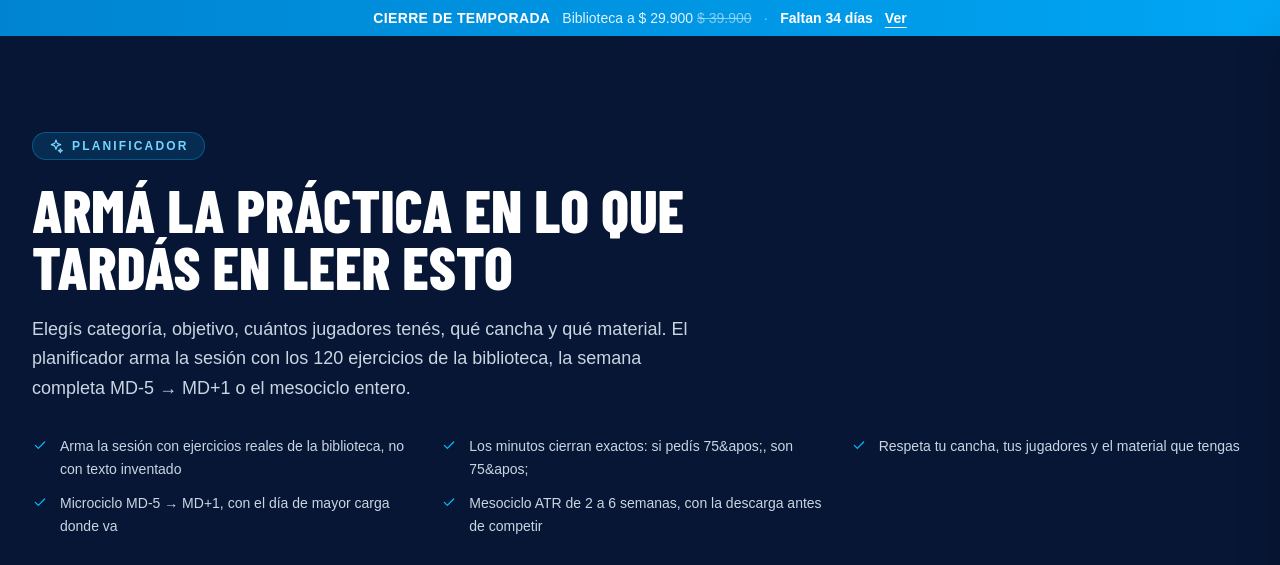
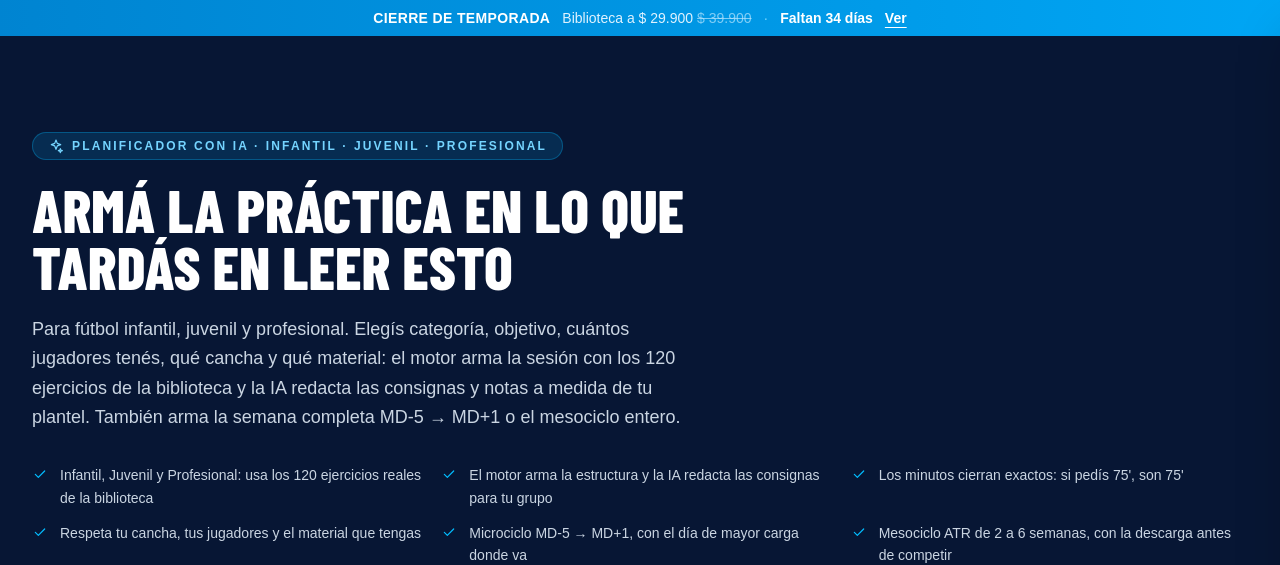
Before and after one commit to Alejaque/Web-Profe.-Ramela, a Next.js app: page /planificador in a window 1280 px wide. Shown: the top 565 px of the page. Built offline with nearby package versions, Linux system fonts and the light colour scheme; no server answers; a web font is replaced by a local one.

Commit message:
Actualiza leyendas del planificador con IA y suma el nivel Profesional
Co-authored-by: arena-agent <297053741+arena-agent@users.noreply.github.com>

```diff
--- a/src/app/layout.tsx
+++ b/src/app/layout.tsx
@@ -26,11 +26,11 @@ const script = localFont({
 export const metadata: Metadata = {
   title: "Profe. Alejandro Ramela | Cursos de formación en fútbol",
   description:
-    "Cursos de Fútbol Infantil y Juvenil en oferta de lanzamiento. Guías, diagramas, sesiones y planillas de planificación. Pack de los dos cursos disponible.",
+    "Cursos de Fútbol Infantil, Juvenil y Profesional, Biblioteca de 120 ejercicios y Planificador de entrenamientos con IA. Guías, diagramas, sesiones y planillas.",
   openGraph: {
     title: "Profe. Alejandro Ramela | Cursos de formación en fútbol",
     description:
-      "Formación en Fútbol Infantil y Juvenil: metodología, modelo de juego, sesiones con diagramas y planificación. Elegí un curso o el pack de los dos.",
+      "Formación en Fútbol Infantil, Juvenil y Profesional, Biblioteca de 120 ejercicios y Planificador con IA. Elegí un curso, una herramienta o el pack.",
     locale: "es_AR",
     type: "website",
   },
--- a/src/app/planificador/page.tsx
+++ b/src/app/planificador/page.tsx
@@ -15,21 +15,22 @@ import { cuantoFalta } from "@/lib/ofertas";
 import { tieneAcceso } from "@/lib/planificador/acceso";
 
 export const metadata: Metadata = {
-  title: "Planificador de entrenamientos | Profe. Alejandro Ramela",
+  title: "Planificador de entrenamientos con IA | Profe. Alejandro Ramela",
   description:
-    "Armá sesiones, microciclos MD-5 a MD+1 y mesociclos ATR con los 120 ejercicios de la biblioteca. Los minutos cierran exactos. Bajalo en PDF y Excel.",
+    "Armá sesiones, microciclos MD-5 a MD+1 y mesociclos ATR para fútbol infantil, juvenil y profesional con los 120 ejercicios de la biblioteca e inteligencia artificial. Los minutos cierran exactos. Bajalo en PDF y Excel.",
   openGraph: {
-    title: "Planificador de entrenamientos | Profe. Alejandro Ramela",
+    title: "Planificador de entrenamientos con IA | Profe. Alejandro Ramela",
     description:
-      "Sesiones, microciclos y mesociclos armados con los 120 ejercicios de la biblioteca. Los minutos cierran exactos.",
+      "Sesiones, microciclos y mesociclos para infantil, juvenil y profesional con los 120 ejercicios de la biblioteca y redacción con IA. Los minutos cierran exactos.",
     locale: "es_AR",
     type: "website",
   },
 };
 
 const QUE_HACE = [
-  "Arma la sesión con ejercicios reales de la biblioteca, no con texto inventado",
-  "Los minutos cierran exactos: si pedís 75&apos;, son 75&apos;",
+  "Infantil, Juvenil y Profesional: usa los 120 ejercicios reales de la biblioteca",
+  "El motor arma la estructura y la IA redacta las consignas para tu grupo",
+  "Los minutos cierran exactos: si pedís 75', son 75'",
   "Respeta tu cancha, tus jugadores y el material que tengas",
   "Microciclo MD-5 → MD+1, con el día de mayor carga donde va",
   "Mesociclo ATR de 2 a 6 semanas, con la descarga antes de competir",
@@ -53,15 +54,16 @@ export default async function PlanificadorPage({
             <div className="mx-auto max-w-7xl">
               <p className="inline-flex items-center gap-2 rounded-full bg-sky-500/15 px-4 py-1.5 text-xs font-bold uppercase tracking-[0.18em] text-sky-300 ring-1 ring-inset ring-sky-400/30">
                 <SparkIcon className="h-4 w-4" />
-                Planificador
+                Planificador con IA · Infantil · Juvenil · Profesional
               </p>
               <h1 className="mt-5 max-w-3xl font-display text-5xl font-extrabold uppercase leading-[0.95] sm:text-6xl">
                 Armá la práctica en lo que tardás en leer esto
               </h1>
               <p className="mt-5 max-w-2xl text-lg leading-relaxed text-slate-300">
-                Elegís categoría, objetivo, cuántos jugadores tenés, qué cancha y qué material.
-                El planificador arma la sesión con los 120 ejercicios de la biblioteca, la semana
-                completa MD-5 → MD+1 o el mesociclo entero.
+                Para fútbol infantil, juvenil y profesional. Elegís categoría, objetivo, cuántos
+                jugadores tenés, qué cancha y qué material: el motor arma la sesión con los 120
+                ejercicios de la biblioteca y la IA redacta las consignas y notas a medida de tu
+                plantel. También arma la semana completa MD-5 → MD+1 o el mesociclo entero.
               </p>
 
               <ul className="mt-8 grid gap-3 sm:grid-cols-2 lg:grid-cols-3">
--- a/src/components/sections/AiPlanner.tsx
+++ b/src/components/sections/AiPlanner.tsx
@@ -15,7 +15,7 @@ const steps = [
   },
   {
     title: "Decile con qué contás",
-    text: "Objetivo, duración, cuántos jugadores tenés, qué cancha y qué material. Nada de eso se asume.",
+    text: "Objetivo, duración, cuántos jugadores tenés, qué cancha y qué material. El motor elige los ejercicios y la IA redacta la consigna para tu grupo.",
   },
   {
     title: "Llevate la planificación",
@@ -48,16 +48,18 @@ export function AiPlanner({ product }: { product?: Product }) {
         <div>
           <p className="inline-flex items-center gap-2 rounded-full bg-sky-100 px-4 py-1.5 text-xs font-bold uppercase tracking-[0.18em] text-sky-700">
             <SparkIcon className="h-4 w-4" />
-            Planificador
+            Planificador con IA · Infantil · Juvenil · Profesional
           </p>
           <h2 className="mt-4 font-display text-5xl font-extrabold uppercase leading-[0.95] sm:text-6xl">
             Dejá de armar la práctica a mano
           </h2>
           <p className="mt-5 text-lg leading-relaxed text-slate-600">
-            Elegís categoría, objetivo, cancha, jugadores y material. El planificador arma la
-            sesión con los 120 ejercicios de la biblioteca, y los minutos{" "}
-            <strong className="font-semibold text-[#071634]">cierran exactos</strong>: si pedís 60,
-            son 60. También arma la semana completa y el mesociclo entero.
+            Para <strong className="font-semibold text-[#071634]">fútbol infantil, juvenil y profesional</strong>.
+            Elegís categoría, objetivo, cancha, jugadores y material: el motor arma la
+            sesión con los 120 ejercicios de la biblioteca para que los minutos{" "}
+            <strong className="font-semibold text-[#071634]">cierren exactos</strong> (si pedís 60,
+            son 60) y la IA redacta las consignas a medida de tu plantel. También arma la semana
+            completa y el mesociclo entero.
           </p>
 
           <ol className="mt-9 space-y-6">
@@ -141,8 +143,9 @@ export function AiPlanner({ product }: { product?: Product }) {
             </ul>
 
             <p className="border-t border-white/10 px-6 py-3 text-xs text-slate-400">
-              Esta sesión la armó el planificador recién, con los ejercicios de la biblioteca.
-              Entrá y armá la tuya: es gratis mirarla todas las veces que quieras.
+              Esta sesión la armó el motor recién con los ejercicios de la biblioteca, y la IA
+              redacta las consignas para tu grupo. Entrá y armá la tuya: es gratis mirarla todas las
+              veces que quieras.
             </p>
           </div>
         </div>
--- a/src/components/sections/Catalog.tsx
+++ b/src/components/sections/Catalog.tsx
@@ -16,9 +16,9 @@ export function Catalog({ products }: { products: Product[] }) {
           <p className="text-xs font-bold uppercase tracking-[0.2em] text-amber-300">Ofertas de lanzamiento</p>
           <h2 className="mt-3 font-display text-5xl font-extrabold uppercase leading-[0.95] sm:text-6xl">Elegí tu formación</h2>
           <p className="mt-5 text-lg text-slate-300">
-            Infantil, Juvenil, Profesional y la Biblioteca de Material ya están disponibles.
-            Elegí uno o llevate Infantil + Juvenil en el pack, que sale menos que los dos sueltos.
-            Pago único, material digital y precios en pesos argentinos.
+            Infantil, Juvenil, Profesional, la Biblioteca de Material y el Planificador con IA ya
+            están disponibles. Elegí uno o llevate Infantil + Juvenil en el pack, que sale menos que
+            los dos sueltos. Pago único, material digital y precios en pesos argentinos.
           </p>
         </div>
         {products.length === 0 ? (
--- a/src/components/sections/Faq.tsx
+++ b/src/components/sections/Faq.tsx
@@ -11,7 +11,7 @@ const faqs = [
   },
   {
     q: "¿Puedo comprar sólo un curso o conviene el pack?",
-    a: "Comprás lo que quieras por separado: Infantil, Juvenil, Profesional o la Biblioteca de Material de Entrenamiento. Cada uno se paga una sola vez y es tuyo para siempre. Si querés Infantil y Juvenil, el Pack te sale $4.900 menos que comprarlos sueltos. El Planificador IA y el Pack Completo, que va a reunir todo en un solo precio, todavía están en preparación.",
+    a: "Comprás lo que quieras por separado: Infantil, Juvenil, Profesional, la Biblioteca de Material de Entrenamiento o el Planificador con IA. Cada uno se paga una sola vez y es tuyo para siempre. Si querés Infantil y Juvenil, el Pack te sale $4.900 menos que comprarlos sueltos. El Pack Completo, que va a reunir todo en un solo precio, todavía está en preparación.",
   },
   {
     q: "¿Tengo un beneficio si ya compré el Infantil?",
@@ -27,7 +27,7 @@ const faqs = [
   },
   {
     q: "¿Necesito conocimientos de tecnología para usar el Planificador IA?",
-    a: "No. Elegís la categoría, el objetivo, la duración y la cantidad de jugadores, y la herramienta te arma la planificación para que la ajustes a tu manera.",
+    a: "No. Elegís el nivel (infantil, juvenil o profesional), el objetivo, la duración, el espacio, el material y la cantidad de jugadores: el motor arma la sesión con los 120 ejercicios de la biblioteca cerrando los minutos exactos, y la IA redacta las consignas para tu grupo. Podés probarlo gratis en la web todas las veces que quieras.",
   },
 ];
 
--- a/src/components/sections/Hero.tsx
+++ b/src/components/sections/Hero.tsx
@@ -31,7 +31,7 @@ export function Hero({ fromPrice }: { fromPrice: number | null }) {
         <div>
           <p className="inline-flex items-center gap-2 rounded-full bg-white/10 px-4 py-1.5 text-xs font-bold uppercase tracking-[0.18em] text-sky-300 ring-1 ring-white/15">
             <span className="h-1.5 w-1.5 rounded-full bg-sky-400" />
-            Infantil · Juvenil · Profesional · Biblioteca
+            Infantil · Juvenil · Profesional · Biblioteca · Planificador IA
           </p>
 
           <h1 className="mt-6 font-display text-[3.4rem] font-extrabold uppercase leading-[0.92] tracking-tight sm:text-7xl lg:text-[5.6rem]">
@@ -41,7 +41,7 @@ export function Hero({ fromPrice }: { fromPrice: number | null }) {
 
           <p className="mt-7 max-w-xl text-lg leading-relaxed text-slate-300">
             Ya podés formarte en <strong className="font-semibold text-white">Fútbol Infantil, Juvenil y Profesional</strong>,
-            o llevarte la Biblioteca con 120 ejercicios listos para usar.
+            llevarte la Biblioteca con 120 ejercicios o armar tus prácticas en el Planificador con IA.
             Guías, diagramas y planillas para enseñar y planificar de los 6 años a la primera división.
           </p>
 
@@ -63,7 +63,7 @@ export function Hero({ fromPrice }: { fromPrice: number | null }) {
 
           <ul className="mt-9 flex flex-col gap-3 text-sm font-medium text-slate-300 sm:flex-row sm:flex-wrap sm:gap-x-7">
             {[
-              "Infantil y Juvenil disponibles",
+              "Infantil, Juvenil y Profesional disponibles",
               "Muestras gratis de los 3 cursos",
               fromPrice ? `Desde ${formatARS(fromPrice)}` : "Precios en pesos argentinos",
             ].map((item) => (
--- a/src/lib/catalog-seed.ts
+++ b/src/lib/catalog-seed.ts
@@ -46,11 +46,11 @@ export const SEED_PRODUCTS: SeedProduct[] = [
     level: "Todos los niveles",
     audience: "Infantil · Juvenil · Profesional",
     summary:
-      "Toda la formación en un solo lugar: los tres cursos, la biblioteca de entrenamiento y el Planificador, los dos de acceso permanente.",
+      "Toda la formación en un solo lugar: los tres cursos, la biblioteca de entrenamiento y el Planificador con IA, los dos de acceso permanente.",
     features: [
       "Curso de Fútbol Infantil, Juvenil y Profesional",
       "Biblioteca completa de material de entrenamiento",
-      "Planificador de entrenamientos, acceso permanente",
+      "Planificador de entrenamientos con IA, acceso permanente",
       "Actualizaciones de contenido incluidas",
       "El mejor precio por nivel",
     ],
@@ -152,17 +152,17 @@ export const SEED_PRODUCTS: SeedProduct[] = [
   },
   {
     slug: "planificador-ia",
-    name: "Planificador de Entrenamientos",
-    level: "Planificación",
-    audience: "Infantil · Juvenil · Probá gratis desde la web",
+    name: "Planificador de Entrenamientos con IA",
+    level: "Planificación con IA",
+    audience: "Infantil · Juvenil · Profesional · Probá gratis desde la web",
     summary:
-      "Armá sesiones, microciclos MD-5 a MD+1 y mesociclos ATR con los 120 ejercicios de la biblioteca. Los minutos cierran exactos y los bajás en PDF y Excel.",
+      "Armá sesiones, microciclos MD-5 a MD+1 y mesociclos ATR para infantil, juvenil y profesional con los 120 ejercicios de la biblioteca. El motor cierra los minutos exactos, la IA redacta las consignas para tu grupo y bajás todo en PDF y Excel.",
     features: [
-      "Sesiones, microciclos MD-5 → MD+1 y mesociclos ATR",
+      "Infantil, Juvenil y Profesional: sesiones, microciclos MD-5 → MD+1 y mesociclos ATR",
+      "El motor elige los ejercicios y la IA redacta las consignas a medida",
       "Los minutos cierran exactos: si pedís 75', son 75'",
       "Respeta tu cancha, tus jugadores y tu material",
-      "PDF para imprimir y Excel para editar",
-      "Pago único: es tuyo para siempre, no vence",
+      "PDF para imprimir y Excel para editar · pago único, sin vencimiento",
     ],
     includesSlugs: [],
     // Precio de lista. La oferta vigente lo rebaja: ver src/lib/ofertas.ts.
```
